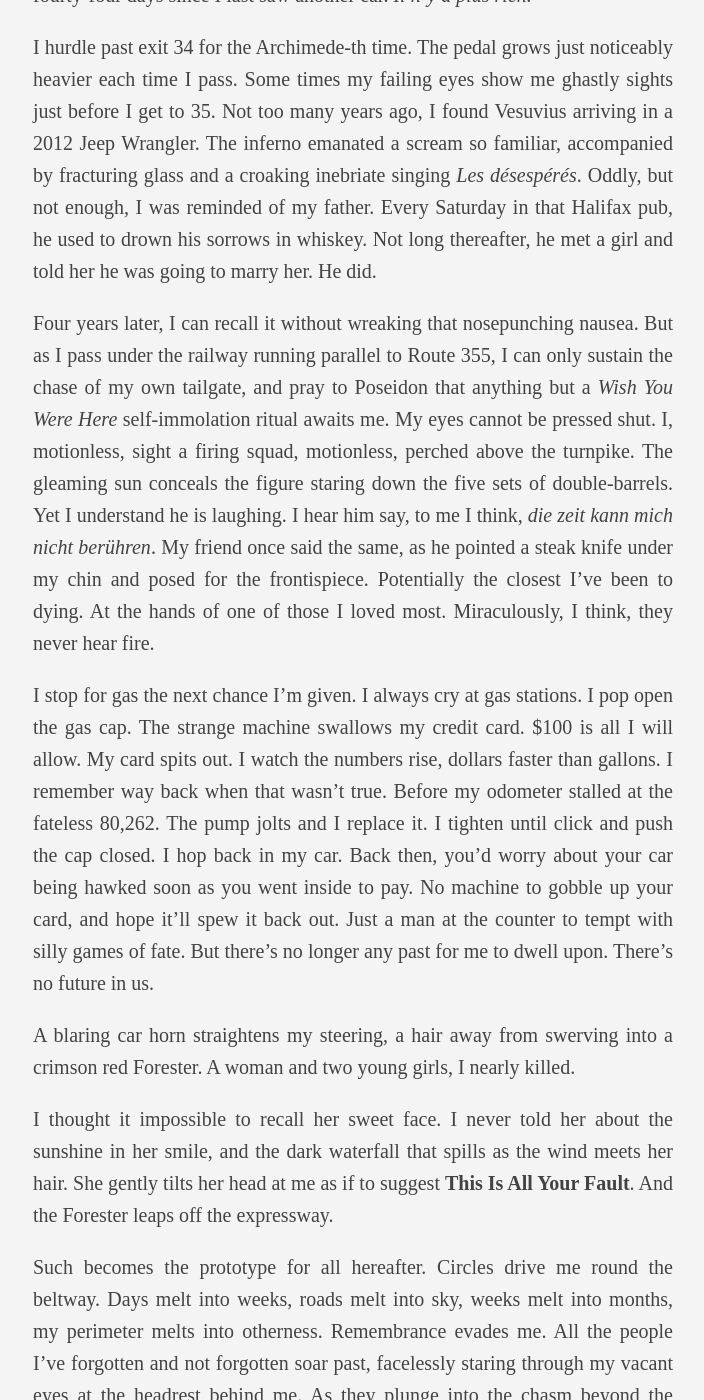
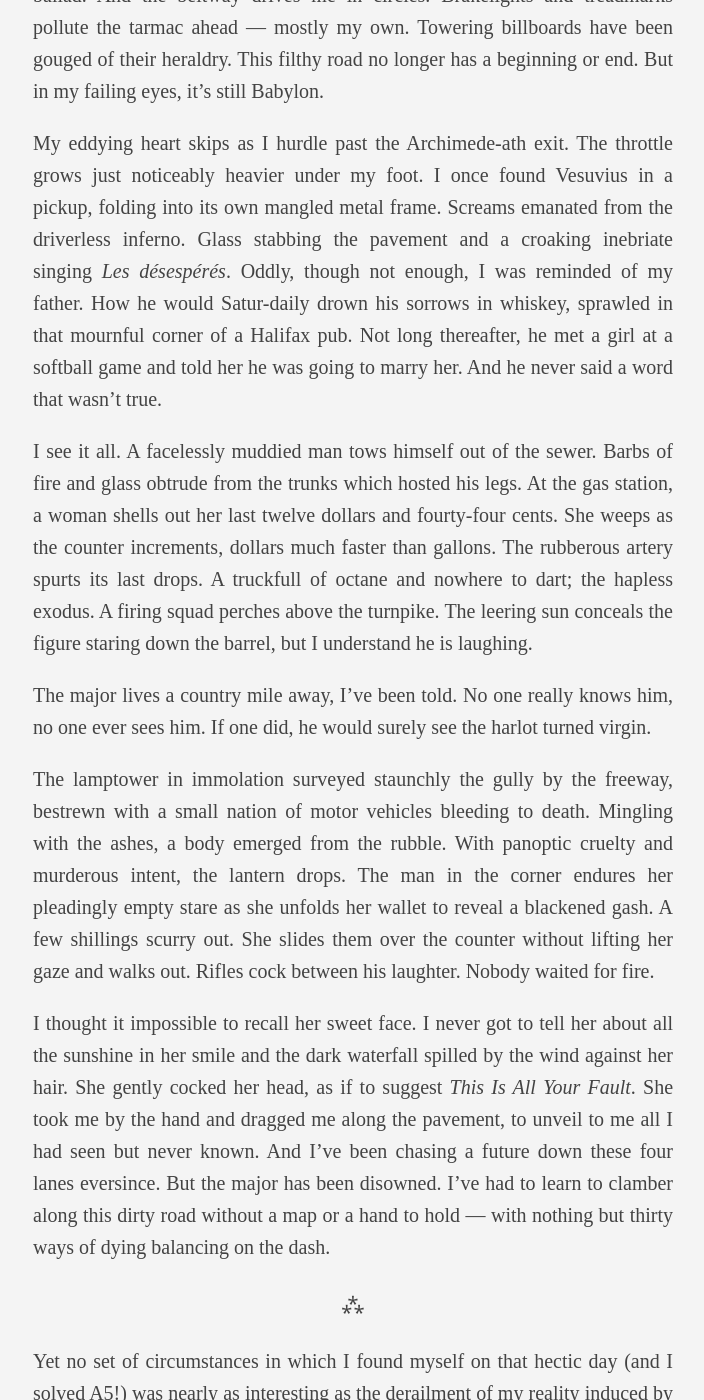
Before and after one commit to williamrygao/williamrygao.github.io, a Jekyll site: the page built from _posts/2025-01-19-monk.md, in a window 1280 px wide and 1400 px high, scrolled down 2572 px. Shown: the whole window, without its empty margins (287-991 px from the left). Built offline with Jekyll 4.4.1, drawn with Linux system fonts in a browser that asks for light colours; some of the changed text lies outside the part shown.

Commit message:
monk pub

```diff
--- a/_posts/2025-01-19-monk.md
+++ b/_posts/2025-01-19-monk.md
@@ -5,10 +5,10 @@ permalink: /monk/
 ---
 
 # Who's Afraid of Thelonious Monk?
-<p class="date">January 2025</p>
+<p class="date">February 2025</p>
 
-### I. BRILLIANT CORNERS
-#### a. die zeit kann mich nicht berühren
+### Act I.
+#### Scene 1: Archimedes in Appalachia
 Upper Owen. December 7, 2024. Ernie and Sonny are
 dueling as camaraderie exponentiates,
 introductions overwhelm,
@@ -39,19 +39,17 @@ Throughout the day, my mind in-termined-ly dreams up a storm.
 
 ---
 
-Washington, DC. Dissonance Cognitive. The beltway drives me in circles. Brakelights and treadmarks pollute the track ahead — mostly my own. It's been fourty-four days since I last saw another car. *Il n'y a plus rien.*
+The sun crinkles over the Appalachians. The floodplain is desiccated and caulked with blood. The ever-vescent hum of freedom now sounds a dustbowl ballad. And the beltway drives me in circles. Brakelights and treadmarks pollute the tarmac ahead — mostly my own. Towering billboards have been gouged of their heraldry. This filthy road no longer has a beginning or end. But in my failing eyes, it's still Babylon.
 
-I hurdle past exit 34 for the Archimede-th time. The pedal grows just noticeably heavier each time I pass. Some times my failing eyes show me ghastly sights just before I get to 35. Not too many years ago, I found Vesuvius arriving in a 2012 Jeep Wrangler. The inferno emanated a scream so familiar, accompanied by fracturing glass and a croaking inebriate singing *Les désespérés*. Oddly, but not enough, I was reminded of my father. Every Saturday in that Halifax pub, he used to drown his sorrows in whiskey. Not long thereafter, he met a girl and told her he was going to marry her. He did.
+My eddying heart skips as I hurdle past the Archimede-ath exit. The throttle grows just noticeably heavier under my foot. I once found Vesuvius in a pickup, folding into its own mangled metal frame. Screams emanated from the driverless inferno. Glass stabbing the pavement and a croaking inebriate singing *Les désespérés*. Oddly, though not enough, I was reminded of my father. How he would Satur-daily drown his sorrows in whiskey, sprawled in that mournful corner of a Halifax pub. Not long thereafter, he met a girl at a softball game and told her he was going to marry her. And he never said a word that wasn't true.
 
-Four years later, I can recall it without wreaking that nosepunching nausea. But as I pass under the railway running parallel to Route 355, I can only sustain the chase of my own tailgate, and pray to Poseidon that anything but a *Wish You Were Here* self-immolation ritual awaits me. My eyes cannot be pressed shut. I, motionless, sight a firing squad, motionless, perched above the turnpike. The gleaming sun conceals the figure staring down the five sets of double-barrels. Yet I understand he is laughing. I hear him say, to me I think, *die zeit kann mich nicht berühren*. My friend once said the same, as he pointed a steak knife under my chin and posed for the frontispiece. Potentially the closest I've been to dying. At the hands of one of those I loved most. Miraculously, I think, they never hear fire.
+I see it all. A facelessly muddied man tows himself out of the sewer. Barbs of fire and glass obtrude from the trunks which hosted his legs. At the gas station, a woman shells out her last twelve dollars and fourty-four cents. She weeps as the counter increments, dollars much faster than gallons. The rubberous artery spurts its last drops. A truckfull of octane and nowhere to dart; the hapless exodus. A firing squad perches above the turnpike. The leering sun conceals the figure staring down the barrel, but I understand he is laughing.
 
-I stop for gas the next chance I'm given. I always cry at gas stations. I pop open the gas cap. The strange machine swallows my credit card. $100 is all I will allow. My card spits out. I watch the numbers rise, dollars faster than gallons. I remember way back when that wasn't true. Before my odometer stalled at the fateless 80,262. The pump jolts and I replace it. I tighten until click and push the cap closed. I hop back in my car. Back then, you'd worry about your car being hawked soon as you went inside to pay. No machine to gobble up your card, and hope it'll spew it back out. Just a man at the counter to tempt with silly games of fate. But there's no longer any past for me to dwell upon. There's no future in us.
+The major lives a country mile away, I've been told. No one really knows him, no one ever sees him. If one did, he would surely see the harlot turned virgin.
 
-A blaring car horn straightens my steering, a hair away from swerving into a crimson red Forester. A woman and two young girls, I nearly killed.
+The lamptower in immolation surveyed staunchly the gully by the freeway, bestrewn with a small nation of motor vehicles bleeding to death. Mingling with the ashes, a body emerged from the rubble. With panoptic cruelty and murderous intent, the lantern drops. The man in the corner endures her pleadingly empty stare as she unfolds her wallet to reveal a blackened gash. A few shillings scurry out. She slides them over the counter without lifting her gaze and walks out. Rifles cock between his laughter. Nobody waited for fire.
 
-I thought it impossible to recall her sweet face. I never told her about the sunshine in her smile, and the dark waterfall that spills as the wind meets her hair. She gently tilts her head at me as if to suggest **This Is All Your Fault**. And the Forester leaps off the expressway.
-
-Such becomes the prototype for all hereafter. Circles drive me round the beltway. Days melt into weeks, roads melt into sky, weeks melt into months, my perimeter melts into otherness. Remembrance evades me. All the people I've forgotten and not forgotten soar past, facelessly staring through my vacant eyes at the headrest behind me. As they plunge into the chasm beyond the beltway, I almost hear them pronounce those words I never heard. Like they're clinging to the bluff that it's never too late for these last rites. For the first time, those sweet smiles bear not a hint of the desolation resting beneath. And for the first time, I feel the world listening. And for the first time, I flick my right turn signal with certainty, as if the time is any but the wallowing present. As if all my birthdays have come at once.
+I thought it impossible to recall her sweet face. I never got to tell her about all the sunshine in her smile and the dark waterfall spilled by the wind against her hair. She gently cocked her head, as if to suggest *This Is All Your Fault*. She took me by the hand and dragged me along the pavement, to unveil to me all I had seen but never known. And I've been chasing a future down these four lanes eversince. But the major has been disowned. I've had to learn to clamber along this dirty road without a map or a hand to hold — with nothing but thirty ways of dying balancing on the dash.
 
 ---
 
```
Also changed, not shown: other parts of _posts/2025-01-19-monk.md (+2 -2 lines), contact.md (+1 -1 lines), index.md (+4 -4 lines).
